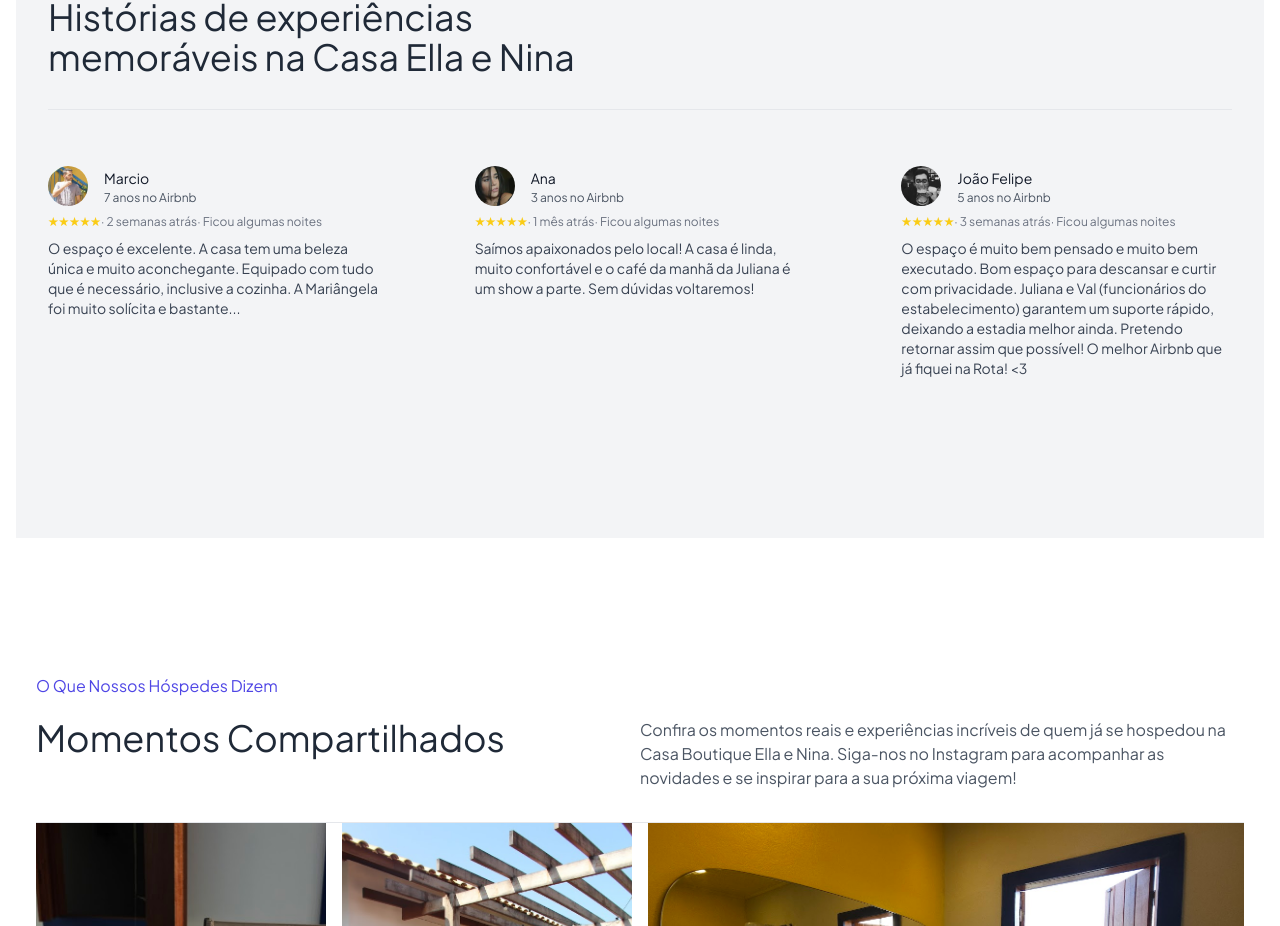
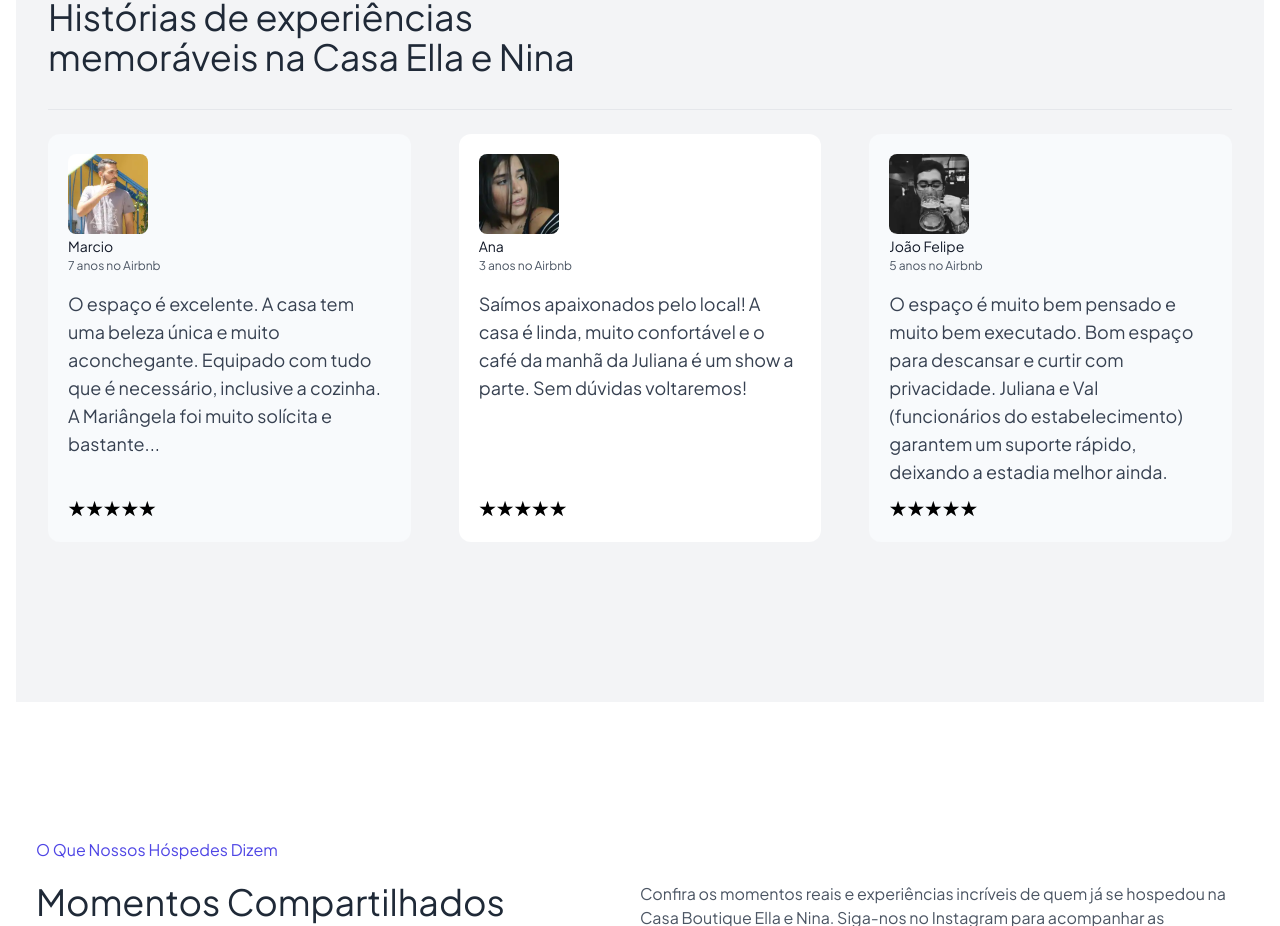
Before and after one commit to felipegenuino/casa-ella-e-nina, a Next.js app: page / in a window 1280 px wide. Shown: the part 2034-2960 px from the top of the page. Built offline with nearby package versions, Linux system fonts and the light colour scheme.

Commit message:
update testimonials

```diff
--- a/src/app/blocks/Testimonials/index.js
+++ b/src/app/blocks/Testimonials/index.js
@@ -32,14 +32,14 @@ const testimonials = [
     stayDuration: "Ficou algumas noites",
     rating: 5,
     comment:
-      "O espaço é muito bem pensado e muito bem executado. Bom espaço para descansar e curtir com privacidade. Juliana e Val (funcionários do estabelecimento) garantem um suporte rápido, deixando a estadia melhor ainda. Pretendo retornar assim que possível! O melhor Airbnb que já fiquei na Rota! <3",
+      "O espaço é muito bem pensado e muito bem executado. Bom espaço para descansar e curtir com privacidade. Juliana e Val (funcionários do estabelecimento) garantem um suporte rápido, deixando a estadia melhor ainda.",
     image: "/midias/testimonials/joao-felipe.webp",
   },
 ];
 
 export default function Testimonials() {
   return (
-    <section className="py-32 bg-gray-100">
+    <section className="py-32 bg-gray-100 ">
       <div className="max-w-screen-xl mx-auto  px-8  md:px-8 ">
         <div className="max-w-screen-xl mx-auto  px-8  lg:px-0  border-b border-gray-200 pb-8  ">
           <div className="block-heading w-full px-4 space-y-3 mt-6 sm:px-0 md:mt-0  ">
@@ -68,21 +68,22 @@ export default function Testimonials() {
           <div> </div>
         </div>
 
-        <div className=" grid max-w-2xl grid-cols-1  gap-x-12 lg:gap-x-24 gap-y-16  mt-4 mb-8 pt-2 lg:mx-0 lg:max-w-none lg:grid-cols-3">
+        <div className=" grid max-w-2xl grid-cols-1  gap-x-12 lg:gap-x-18 gap-y-16  mt-4 mb-8 pt-2 lg:mx-0 lg:max-w-none lg:grid-cols-3 ">
           {testimonials.map((testimonial) => (
             <div
               key={testimonial.id}
-              className="flex max-w-xl flex-col items-start justify-between"
+              className="flex max-w-xl flex-col items-start justify-between even:bg-white odd:bg-slate-50 p-5 rounded-xl"
             >
-              <div className="p-0 flex  gap-y-0 text-xs flex-col">
-                <div className="relative mt-8 flex items-center gap-x-4">
+              <div className="p-0 flex  gap-y-0 text-xs flex-col  h-full">
+                <div className="relative flex flex-col gap-x-4">
                   <Image
                     src={testimonial.image}
                     alt={`Foto de ${testimonial.name}`}
-                    width={50}
-                    height={50}
-                    className="h-10 w-10 rounded-full bg-gray-50"
+                    width={80}
+                    height={80}
+                    className="h-20 w-20 rounded-lg bg-gray-50"
                   />
+
                   <div className="text-sm/6">
                     <p className="font-semibold text-gray-900">
                       <span className="absolute inset-0" />
@@ -92,16 +93,18 @@ export default function Testimonials() {
                   </div>
                 </div>
 
-                <p className="text-xs text-gray-500 mt-2">
-                  <span className="text-yellow-400 ">
+                {/* <p className="text-xs text-gray-500 mt-2">
+                  · {testimonial.date}·{" "}
+                  <span className="text-xs">{testimonial.stayDuration}</span>
+                </p> */}
+                <p className="mt-4 mb-2 text-gray-700 text-lg">
+                  {testimonial.comment}
+                </p>
+                <p className="mt-auto">
+                  <span className="text-black text-xl ">
                     {"★".repeat(testimonial.rating)}
                     {"☆".repeat(5 - testimonial.rating)}
                   </span>
-                  · {testimonial.date}·{" "}
-                  <span className="text-xs">{testimonial.stayDuration}</span>
-                </p>
-                <p className="mt-2 text-gray-700 text-sm">
-                  {testimonial.comment}
                 </p>
               </div>
             </div>
```
